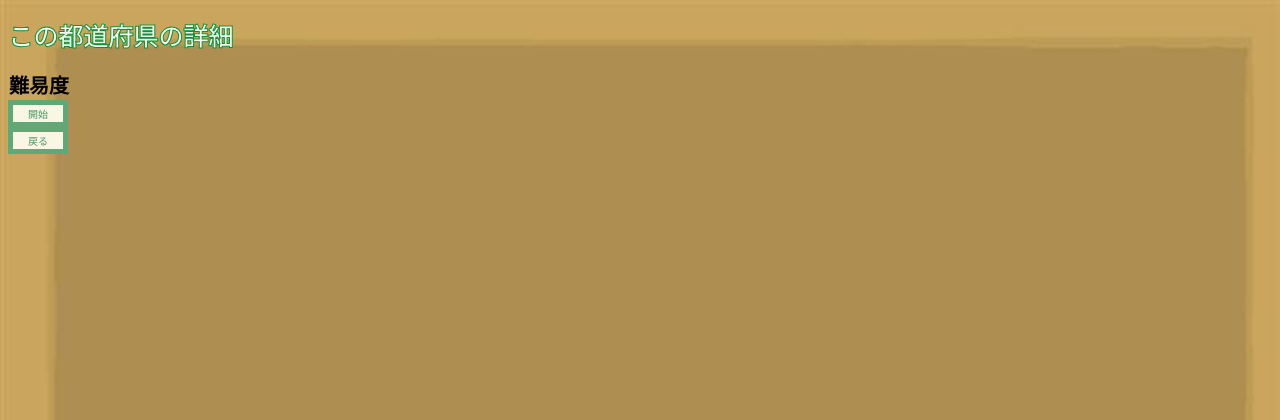
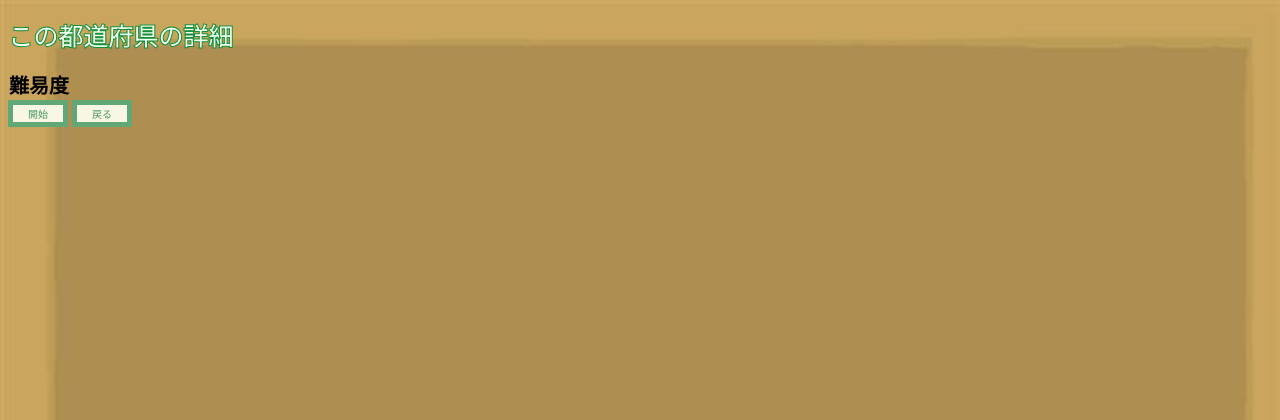
Before and after one commit to Hoshi0529/karuta, a PHP site: page /html/yamanoi.html in a window 1280 px wide. Shown: the top 420 px of the page. Run offline with PHP 8.4, Linux system fonts and the light colour scheme.

Commit message:
～三分～三分～

```diff
--- a/Code/css/yamanoi.css
+++ b/Code/css/yamanoi.css
@@ -23,5 +23,8 @@ button{
     background-color: #f8f6e4;
     width:60px;
 
-    text-align: center;
+
+
+
+
 }
--- a/Code/html/yamanoi.html
+++ b/Code/html/yamanoi.html
@@ -12,10 +12,8 @@
         <h2 class="tatle"></h2>
 
         <div class="content">
-            <button onclick="location.href='./battle.html'" class="signup-button">開始</button>
-        </div>
-        <div class="content">
-            <button onclick="location.href='./sentaku.html'" class="signup-button">戻る</button>
+            <button onclick="location.href='./battle.html'" class="start-button">開始</button>
+            <button onclick="location.href='./sentaku.html'" class="back-button">戻る</button>
         </div>
     </body>
 </html>
```
